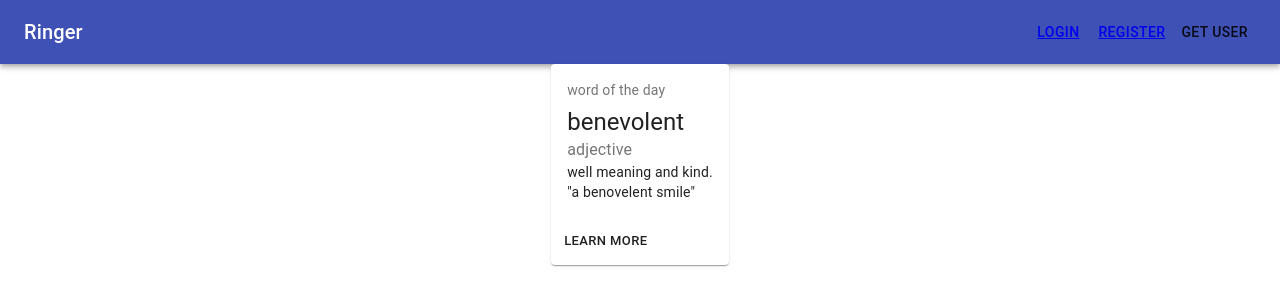
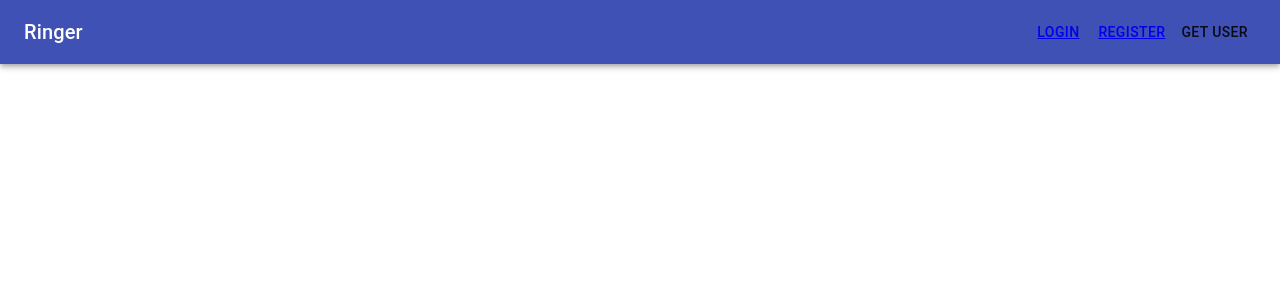
Before and after one commit to Thionazin/tamuhack-2021-ringer, a React (Create React App) app in the folder frontend/: page / in a window 1280 px wide. Shown: the top 306 px of the page. Built offline with nearby package versions, Linux system fonts and the light colour scheme.

Commit message:
re did homepage

```diff
--- a/frontend/src/App.js
+++ b/frontend/src/App.js
@@ -5,7 +5,7 @@ import { BrowserRouter as Router, Route, Switch } from "react-router-dom"
 import LoginPage from './LoginPage'
 import RegisterPage from "./RegisterPage";
 import Header from "./Header";
-import CardPage from "./HomePage";
+import HomePage from "./HomePage";
 
 
 function App() {
@@ -13,13 +13,11 @@ function App() {
     <Router>
       <Header/>
         <Switch>
-          <Route exact path="/" component={CardPage} />
+          <Route exact path="/home" component={HomePage} />
           <Route exact path="/login" component={LoginPage} />
           <Route exact path='/register' component={RegisterPage}/>
         </Switch>
     </Router>
-
-
   );
 }
 
```
